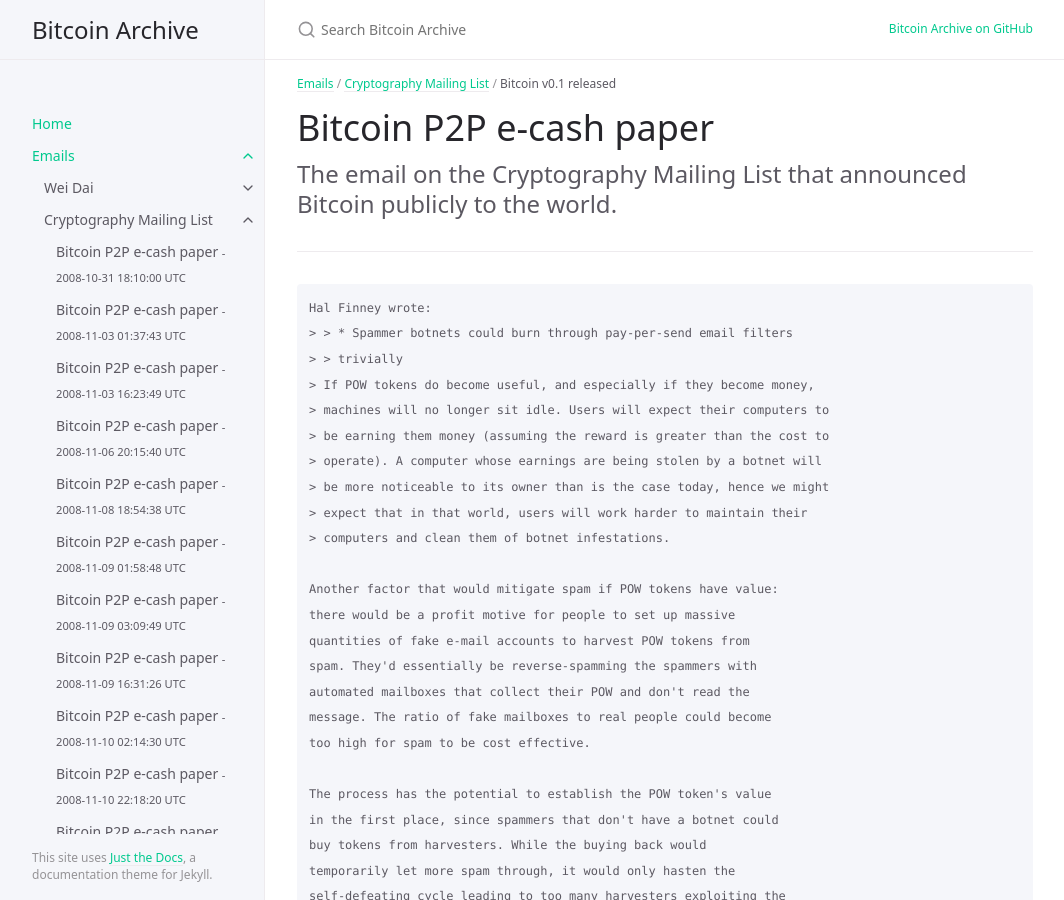
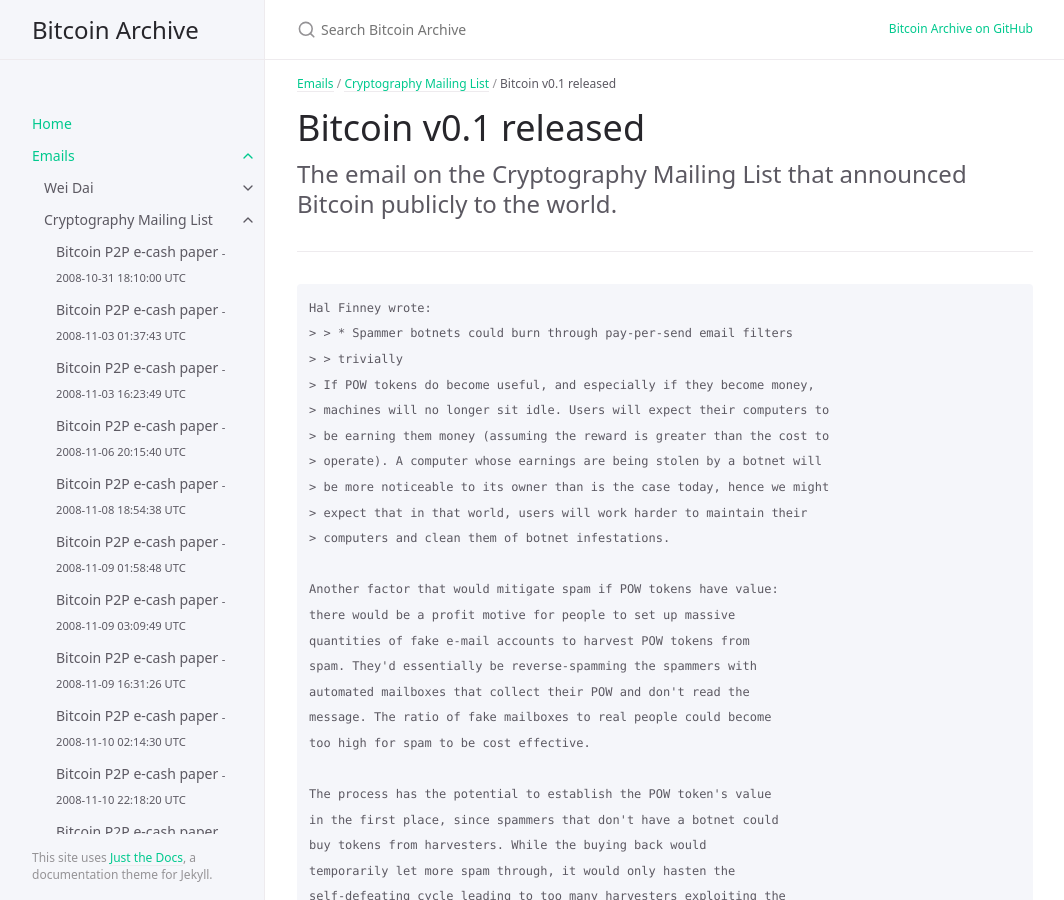
Before and after one commit to wakgill/bitcoin-archive, a Jekyll site: the page built from docs/emails/cryptography/18.md, in a window 1280 px wide and 900 px high. Shown: the whole window, without its empty margins (107-1171 px from the left). Built offline with Jekyll 4.4.1, drawn with Linux system fonts in a browser that asks for light colours.

Commit message:
Update 18.md

```diff
--- a/docs/emails/cryptography/18.md
+++ b/docs/emails/cryptography/18.md
@@ -4,9 +4,10 @@ title: "Bitcoin v0.1 released"
 grand_parent: Emails
 parent: Cryptography Mailing List
 nav_order: 18
+date: 2009-01-25 15:47:10 UTC
 ---
 
-# Bitcoin P2P e-cash paper
+# Bitcoin v0.1 released
 
 The email on the Cryptography Mailing List that announced Bitcoin publicly to the world.
 {: .fs-6 .fw-300 }
```
